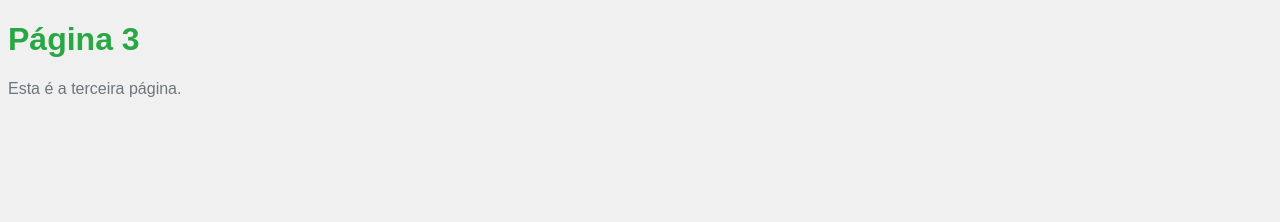
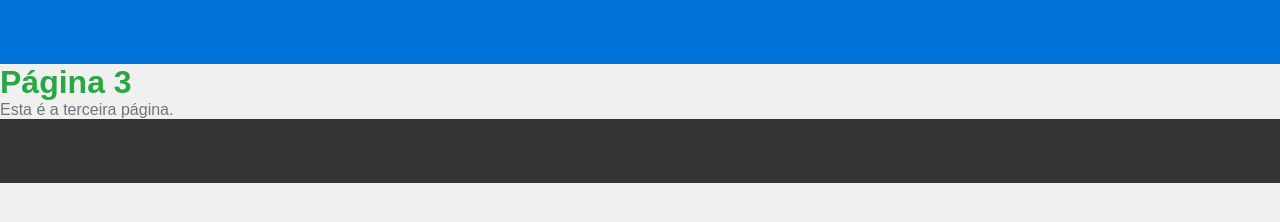
Before and after one commit to joaoagr1/prova-programacao-web, a plain HTML site: page index.html in a window 1280 px wide. Drawn offline with Linux system fonts and the light colour scheme.

Commit message:
commit 1

```diff
--- a/index.html
+++ b/index.html
@@ -6,9 +6,14 @@
   <title>Página 3</title>
   <link rel="stylesheet" href="style.css">
 </head>
+<header>
+
+</header>
 <body>
   <h1>Página 3</h1>
   <p>Esta é a terceira página.</p>
   <script src="script.js"></script>
 </body>
+<footer>
+</footer>
 </html>
--- a/style.css
+++ b/style.css
@@ -1,3 +1,22 @@
+body,
+h1,
+h2,
+p,
+ul,
+ol,
+li,
+figure,
+table,
+th,
+td {
+  margin: 0;
+  padding: 0;
+}
+
+* {
+  box-sizing: border-box;
+}
+
 body {
     font-family: Arial, sans-serif;
     background-color: #f0f0f0;
@@ -10,3 +29,14 @@ body {
   p {
     color: #6c757d;
   }
+
+  header{
+    background-color: #0074d9;
+    height: 8vh;
+  }
+
+
+  footer{
+    background-color: #333;
+    height: 8vh;
+  }
```
Also changed, not shown: favoritos/index.html (added), municipios/index.html (added).
